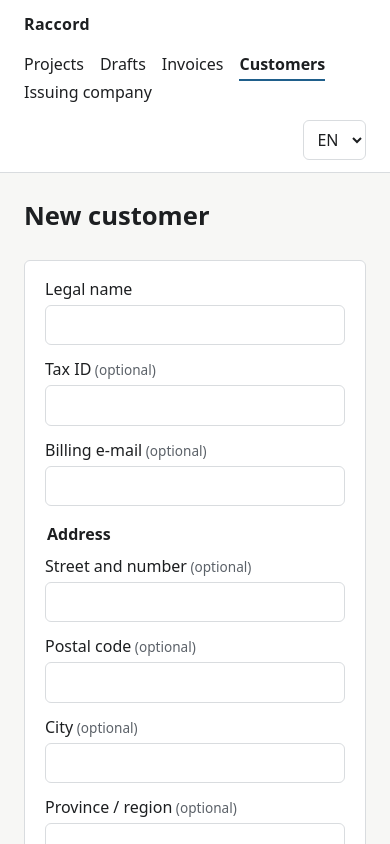
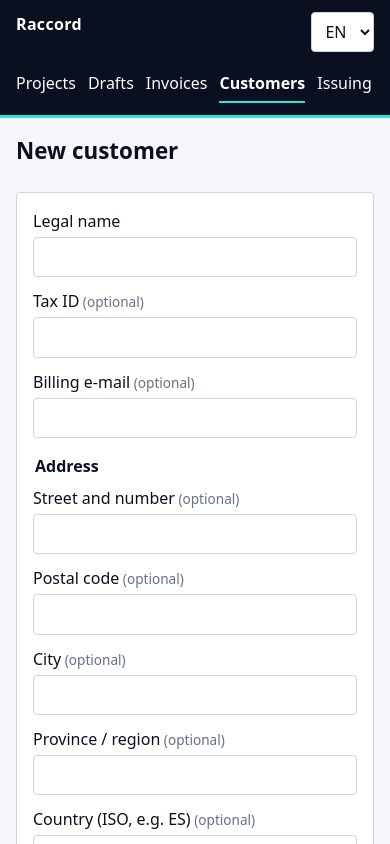
Before and after one commit to juangcarmona/raccord, a React (Vite) app in the folder src/Raccord.Frontend/: page /customers/new in a window 390 px wide. Shown: the top 844 px of the page. Built offline with nearby package versions, Linux system fonts and the light colour scheme; what openapi-fetch would draw is missing.

Commit message:
feat: align existing screens with visual system

```diff
--- a/src/Raccord.Frontend/src/styles.css
+++ b/src/Raccord.Frontend/src/styles.css
@@ -1,17 +1,24 @@
 :root {
-    --bg: #f7f7f5;
-    --surface: #ffffff;
-    --text: #1d1f21;
-    --muted: #5b6168;
-    --border: #d9dcdf;
-    --accent: #1f5f8b;
-    --accent-text: #ffffff;
-    --danger: #a12622;
-    --warning-bg: #fff4d6;
-    --warning-border: #d9a400;
-    --ok: #1d6b3a;
-    --focus: #f0a400;
-    --radius: 6px;
+    --raccord-ink: #0b1020;
+    --raccord-cyan: #2de2e6;
+    --raccord-coral: #ff6b5e;
+    --raccord-cloud: #f5f7fa;
+    --raccord-slate: #667085;
+    --raccord-white: #fff;
+    --raccord-selected: #0b7fbf;
+    --bg: var(--raccord-cloud);
+    --surface: var(--raccord-white);
+    --text: var(--raccord-ink);
+    --muted: var(--raccord-slate);
+    --border: #d0d5dd;
+    --accent: var(--raccord-selected);
+    --accent-text: var(--raccord-white);
+    --danger: #b3261e;
+    --warning-bg: #fff3d6;
+    --warning-border: #8a5a00;
+    --ok: #1d7a4f;
+    --focus: var(--raccord-cyan);
+    --radius: 4px;
     font-family:
         system-ui,
         -apple-system,
@@ -21,22 +28,6 @@
     line-height: 1.5;
     color: var(--text);
     background: var(--bg);
-}
-
-@media (prefers-color-scheme: dark) {
-    :root {
-        --bg: #15171a;
-        --surface: #1e2125;
-        --text: #e8eaed;
-        --muted: #a5abb2;
-        --border: #3a3f45;
-        --accent: #6fb3e3;
-        --accent-text: #0c1a24;
-        --danger: #ff8a80;
-        --warning-bg: #3a3014;
-        --warning-border: #c99a00;
-        --ok: #7fd49b;
-    }
 }
 
 * {
@@ -81,8 +72,10 @@ body {
     align-items: center;
     gap: 1rem 2rem;
     padding: 0.75rem 1.5rem;
-    background: var(--surface);
-    border-bottom: 1px solid var(--border);
+    min-height: 4.5rem;
+    background: var(--raccord-ink);
+    color: var(--raccord-white);
+    border-bottom: 3px solid var(--raccord-cyan);
 }
 .brand {
     font-weight: 700;
@@ -97,22 +90,28 @@ body {
     list-style: none;
 }
 .shell__header nav a {
-    color: var(--text);
+    color: var(--raccord-white);
     text-decoration: none;
     padding: 0.25rem 0;
     border-bottom: 2px solid transparent;
 }
 .shell__header nav a.active {
-    border-bottom-color: var(--accent);
+    border-bottom-color: var(--raccord-cyan);
     font-weight: 600;
+}
+.shell__header nav a:hover {
+    color: var(--raccord-cyan);
+}
+.shell__header select {
+    color: var(--text);
 }
 .locale {
     margin-left: auto;
 }
 .shell__main {
-    max-width: 72rem;
+    max-width: 80rem;
     margin: 0 auto;
-    padding: 1.5rem;
+    padding: clamp(1rem, 3vw, 2.5rem);
 }
 
 .page-header {
@@ -203,6 +202,7 @@ tbody th {
     background: var(--surface);
     border: 1px solid var(--border);
     border-radius: var(--radius);
+    box-shadow: 0 1px 2px rgb(11 16 32 / 6%);
     padding: 1rem 1.25rem;
     margin-top: 1.5rem;
 }
@@ -280,6 +280,9 @@ input[type="checkbox"] {
     border-color: var(--accent);
     color: var(--accent-text);
 }
+.button--primary:hover:not(:disabled) {
+    background: #08699e;
+}
 .button--danger {
     color: var(--danger);
     border-color: var(--danger);
@@ -303,11 +306,13 @@ input[type="checkbox"] {
 }
 .badge--invoiced {
     color: var(--ok);
-    border-color: var(--ok);
+    border-color: #b5e3d0;
+    background: #e3f5ee;
 }
 .badge--in-draft {
-    color: var(--accent);
-    border-color: var(--accent);
+    color: #075a88;
+    border-color: #b8dcee;
+    background: #edf6fc;
 }
 .badge--warning {
     background: var(--warning-bg);
@@ -357,6 +362,49 @@ input[type="checkbox"] {
 address {
     font-style: normal;
 }
+
+@media (max-width: 48rem) {
+    .shell__header {
+        align-items: flex-start;
+        gap: 0.75rem 1rem;
+        padding: 0.75rem 1rem;
+    }
+    .shell__header nav {
+        order: 3;
+        width: 100%;
+        overflow-x: auto;
+    }
+    .shell__header nav ul {
+        flex-wrap: nowrap;
+        width: max-content;
+        gap: 0.75rem;
+    }
+    .shell__header nav a {
+        display: inline-block;
+        padding: 0.4rem 0;
+    }
+    .locale {
+        margin-left: auto;
+    }
+    .shell__main {
+        padding: 1rem;
+    }
+    .page-header h1 {
+        font-size: 1.4rem;
+    }
+    .panel {
+        padding: 1rem;
+    }
+}
+
+@media (prefers-reduced-motion: no-preference) {
+    a,
+    button {
+        transition:
+            color 120ms ease,
+            background-color 120ms ease;
+    }
+}
 .fingerprint {
     color: var(--muted);
     font-size: 0.85rem;
```
Also changed, not shown: 2 other files (tests, documents, lock files or other folders).
